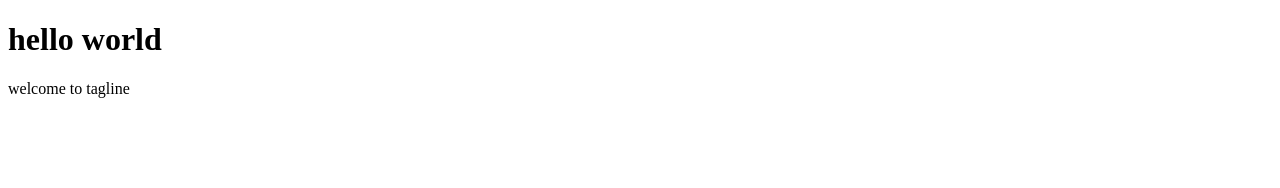
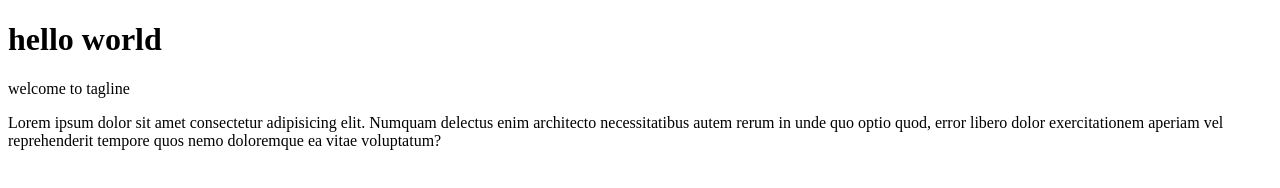
Before and after one commit to dipak2808/demo, a website: page public/index.html in a window 1280 px wide. Drawn offline with Linux system fonts and the light colour scheme.

Commit message:
this is my new changes

```diff
--- a/public/index.html
+++ b/public/index.html
@@ -1,13 +1,19 @@
 <!DOCTYPE html>
 <html lang="en">
+
 <head>
     <meta charset="UTF-8">
     <meta http-equiv="X-UA-Compatible" content="IE=edge">
     <meta name="viewport" content="width=device-width, initial-scale=1.0">
     <title>demonstration node</title>
 </head>
+
 <body>
     <h1>hello world </h1>
     <p>welcome to tagline</p>
+    <p>Lorem ipsum dolor sit amet consectetur adipisicing elit. Numquam delectus enim architecto necessitatibus autem
+        rerum in unde quo optio quod, error libero dolor exercitationem aperiam vel reprehenderit tempore quos nemo
+        doloremque ea vitae voluptatum?</p>
 </body>
+
 </html>
--- a/second.js
+++ b/second.js
@@ -1,4 +1,6 @@
 export function myName() {
     return `Hello`
+
 }
 export const message = "how are you ?"
+console.log("hello world")
```
Also changed, not shown: index.html (+1 -1 lines).
